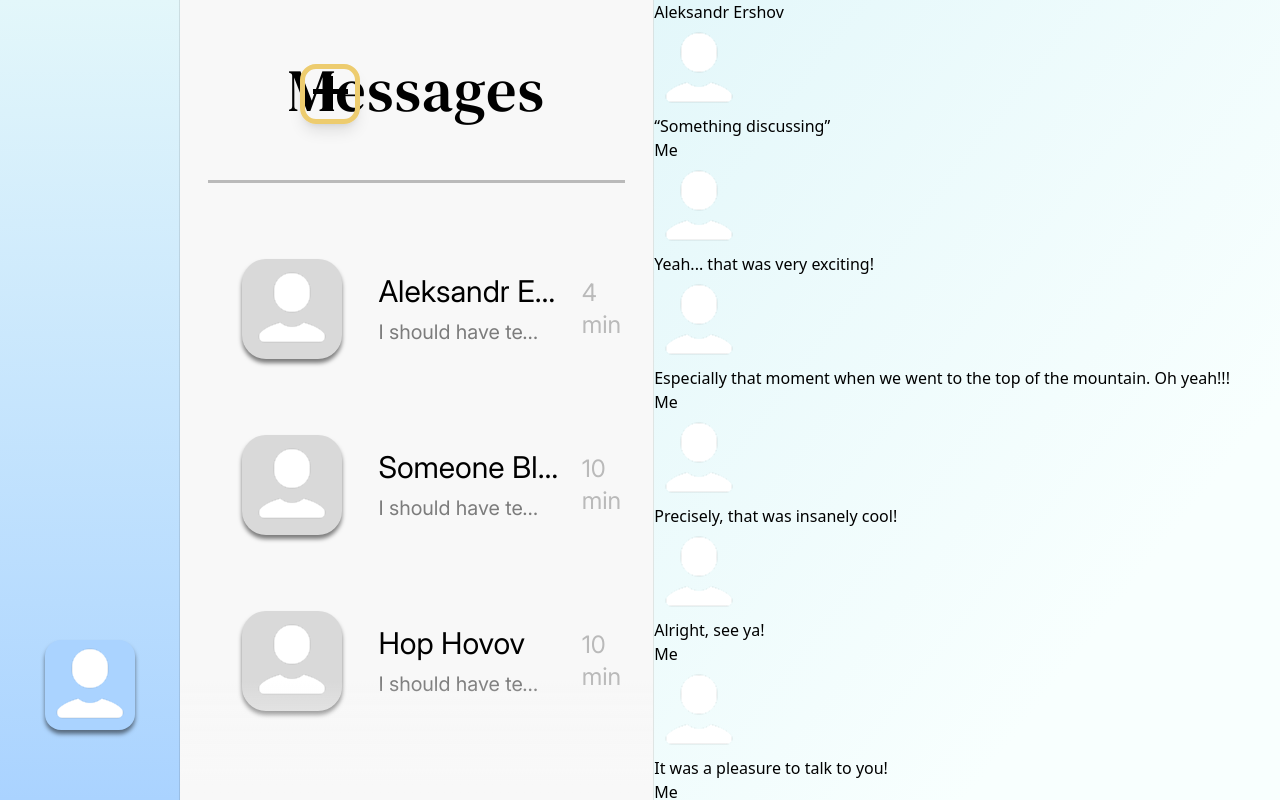
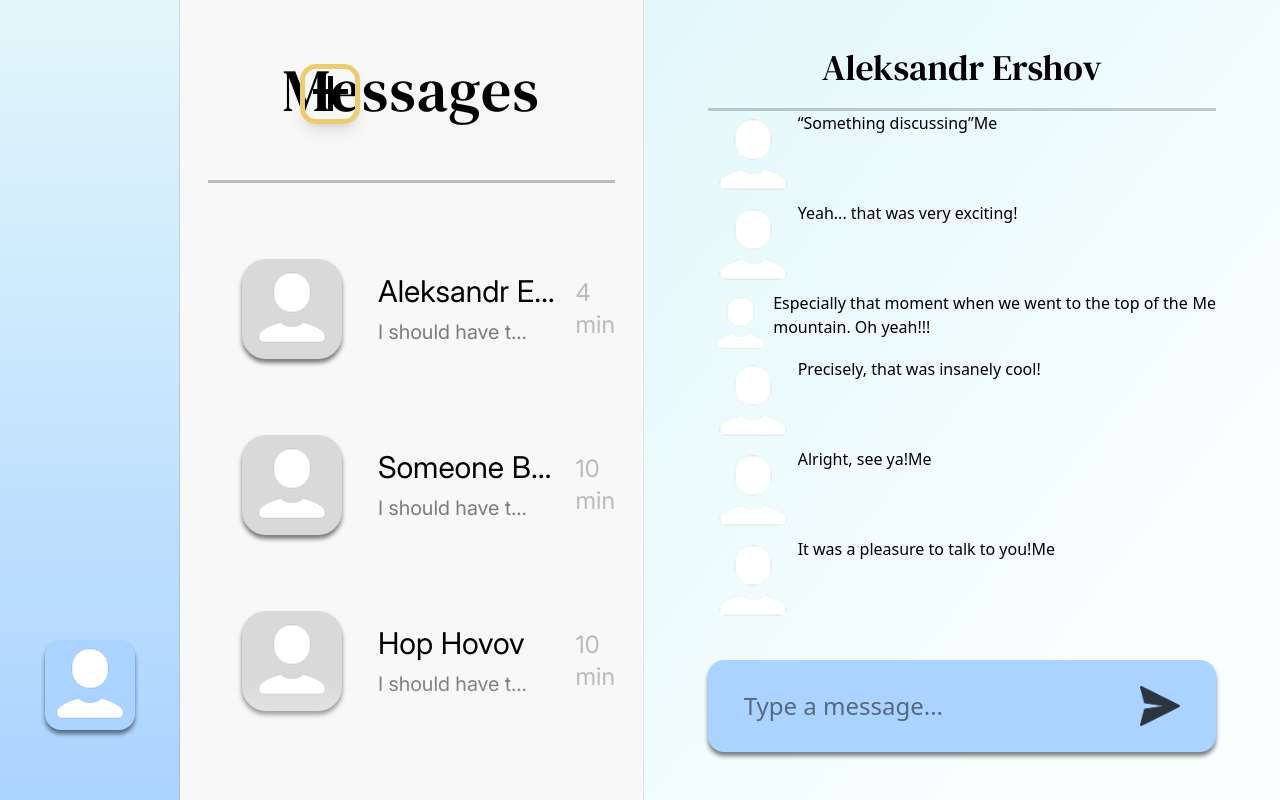
Before and after one commit to AleksandrRise/SkyChat, a React (Vite) app in the folder SkyChat/: page / in a window 1280 px wide. Both pictures are taken after a click on the item 727 px from the left and 309 px from the top of the page. Built offline with nearby package versions, Linux system fonts and the light colour scheme.

Commit message:
Added text input design inside a Chat component

```diff
--- a/SkyChat/src/pages/HomeScreen/Chat.tsx
+++ b/SkyChat/src/pages/HomeScreen/Chat.tsx
@@ -2,10 +2,6 @@ import defaultPhoto from "../../assets/images/Person.png"
 import sendBtn from "../../assets/images/chat/sendBtn.png"
 
 export default function Chat() {
-
-    const chatClasses = `bg-gradient-to-tl from-25% from-bg-accent
-        transition-all to-secondary border-l-1 border-black/10 h-full float-end
-        flex-6`;
 
     const messages = [
         {avatarUrl: defaultPhoto, text: "“Something discussing”", isMe: true},
@@ -16,13 +12,26 @@ export default function Chat() {
         {avatarUrl: defaultPhoto, text: "It was a pleasure to talk to you!", isMe: true},
     ]
 
+    const chatClasses = `bg-gradient-to-tl from-25% from-bg-accent
+        transition-all to-secondary border-l-1 border-black/10 h-full float-end
+        flex-5 py-12 px-16 flex flex-col`;
+    const headClasses = "text-4xl font-primary text-center border-b-3 border-black/20 pb-5"
+    const ulClasses = "overflow-y-auto"
+    const liClasses = "flex"
+    const divClasses = "mt-auto bg-primary py-6.5 px-9 shadow-icons rounded-2xl flex w-full"
+    const sendClasses = `w-10 h-10 ml-auto cursor-pointer relative z-1 hover:before:content-[""]
+        hover:before:h-[calc(100%+1rem)] hover:before:w-[calc(100%+1rem)] hover:before:absolute hover:before:-top-2
+        hover:before:-left-3 hover:before:bg-white/25 hover:before:-z-1 hover:before:rounded-full
+        before:transition-all before:duration-300 before:ease-out`
+    const inputClasses = `text-2xl my-auto border-none outline-none w-9/10`
+
     return (
         <section className={chatClasses}>
-            <h3>Aleksandr Ershov</h3>
+            <header className={headClasses}>Aleksandr Ershov</header>
 
-            <ul>
+            <ul className={ulClasses}>
                 {messages.map((message) => (
-                    <li>
+                    <li className={liClasses}>
                         <figure>
                             <img src={message.avatarUrl} alt="Profile Photo" />
                         </figure>
@@ -36,9 +45,9 @@ export default function Chat() {
                 ))}
             </ul>
 
-            <div>
-                <input type="text" placeholder="Type a message..." />
-                <button>
+            <div className={divClasses}>
+                <input className={inputClasses} placeholder="Type a message..."/>
+                <button className={sendClasses}>
                     <figure>
                         <img src={sendBtn} alt="!Click to Send a Message!" />
                     </figure>
```
